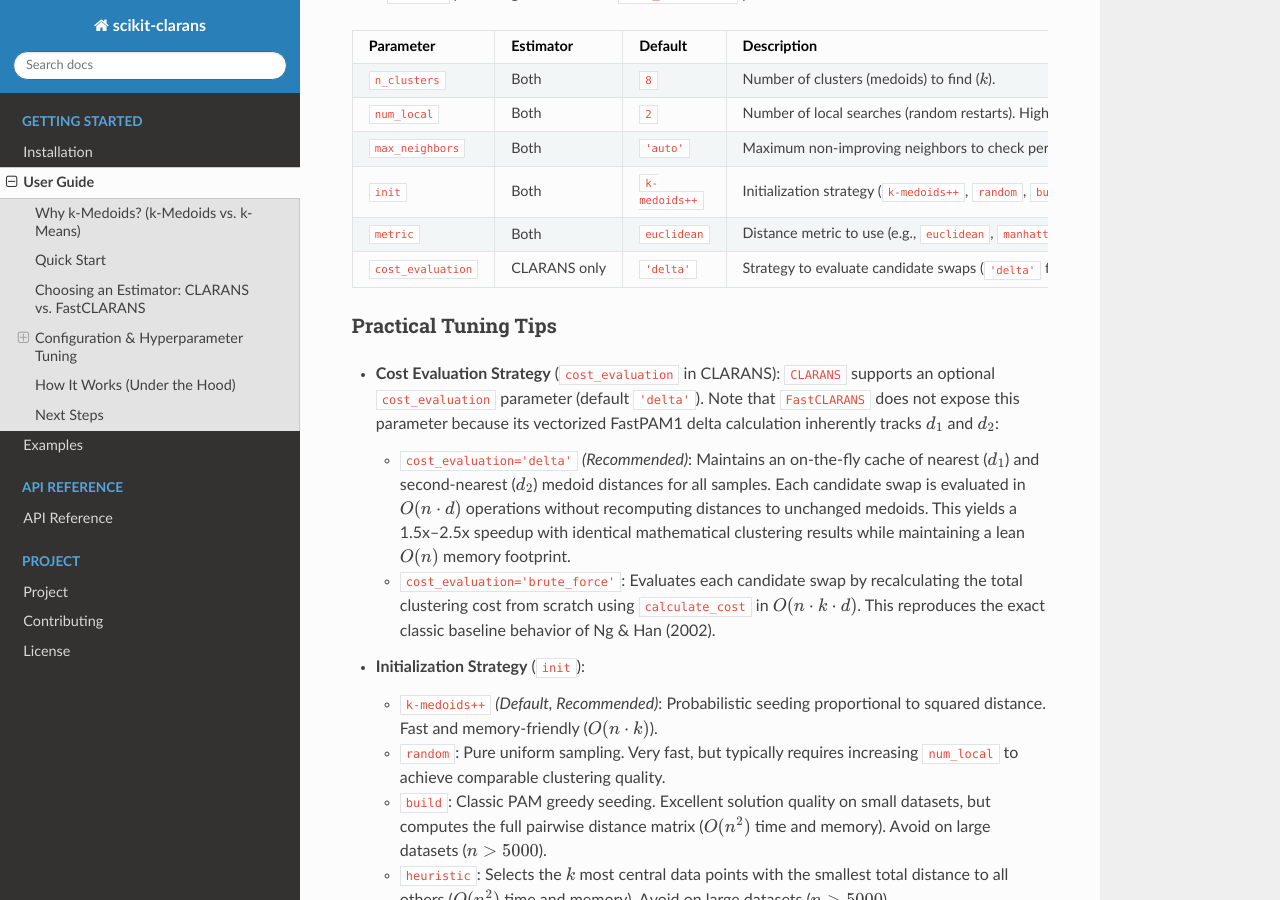
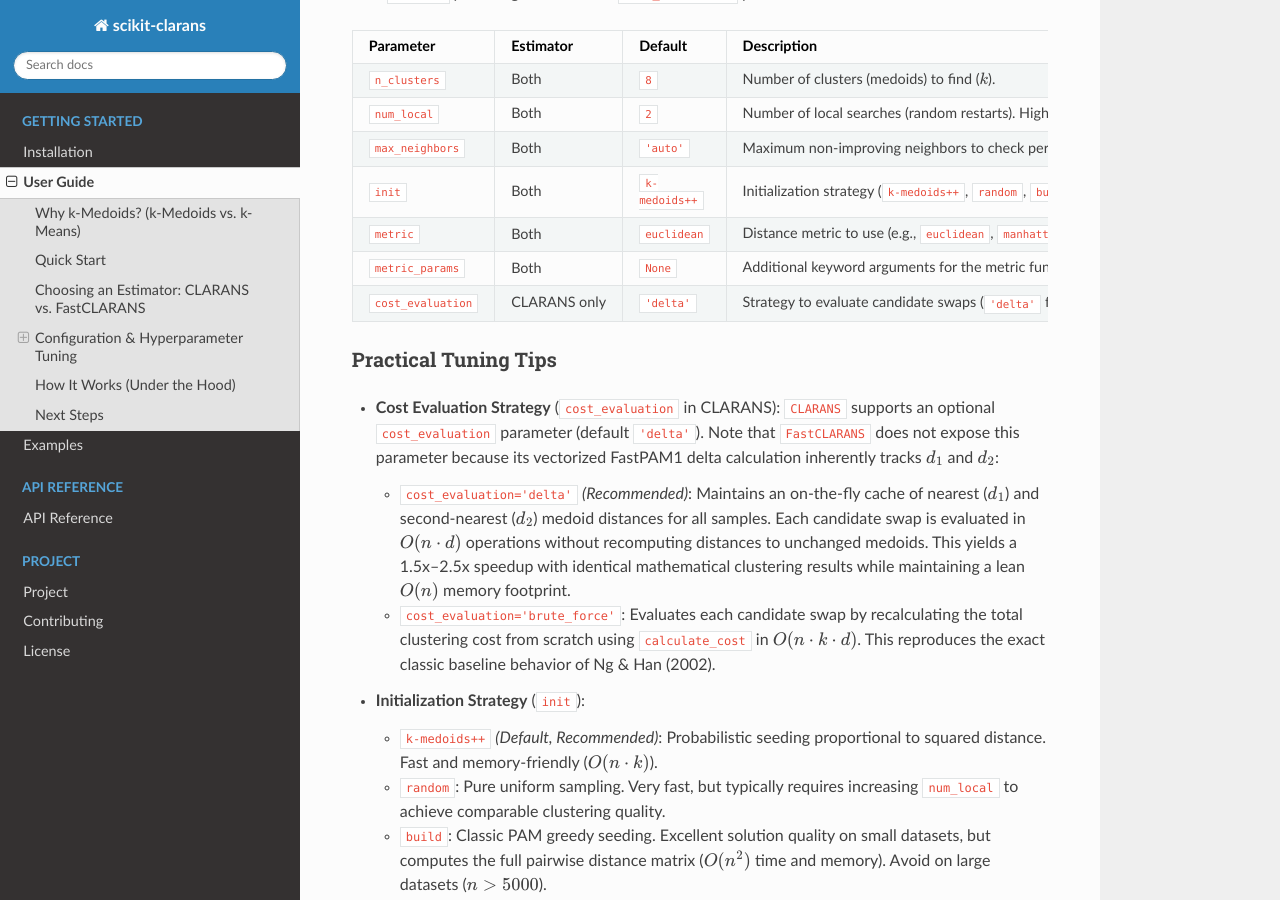
Before and after one commit to ThienNguyen3001/scikit-clarans, a Sphinx documentation site: the page built from docs/source/usage.rst, in a window 1280 px wide and 900 px high, scrolled down 2313 px. Built offline with Sphinx 7.4.7 and the Read the Docs theme 3.1.0, drawn with Linux system fonts in a browser that asks for light colours; pages that are not in the unit, such as notebooks, are missing from menus.

Commit message:
docs: document metric_params parameter in usage guide table

```diff
--- a/docs/source/usage.rst
+++ b/docs/source/usage.rst
@@ -135,6 +135,10 @@ Both estimators share core hyperparameters to balance execution speed and cluste
      - Both
      - ``euclidean``
      - Distance metric to use (e.g., ``euclidean``, ``manhattan``, ``cosine``).
+   * - ``metric_params``
+     - Both
+     - ``None``
+     - Additional keyword arguments for the metric function (e.g., ``{"p": 3}`` for Minkowski).
    * - ``cost_evaluation``
      - CLARANS only
      - ``'delta'``
```
